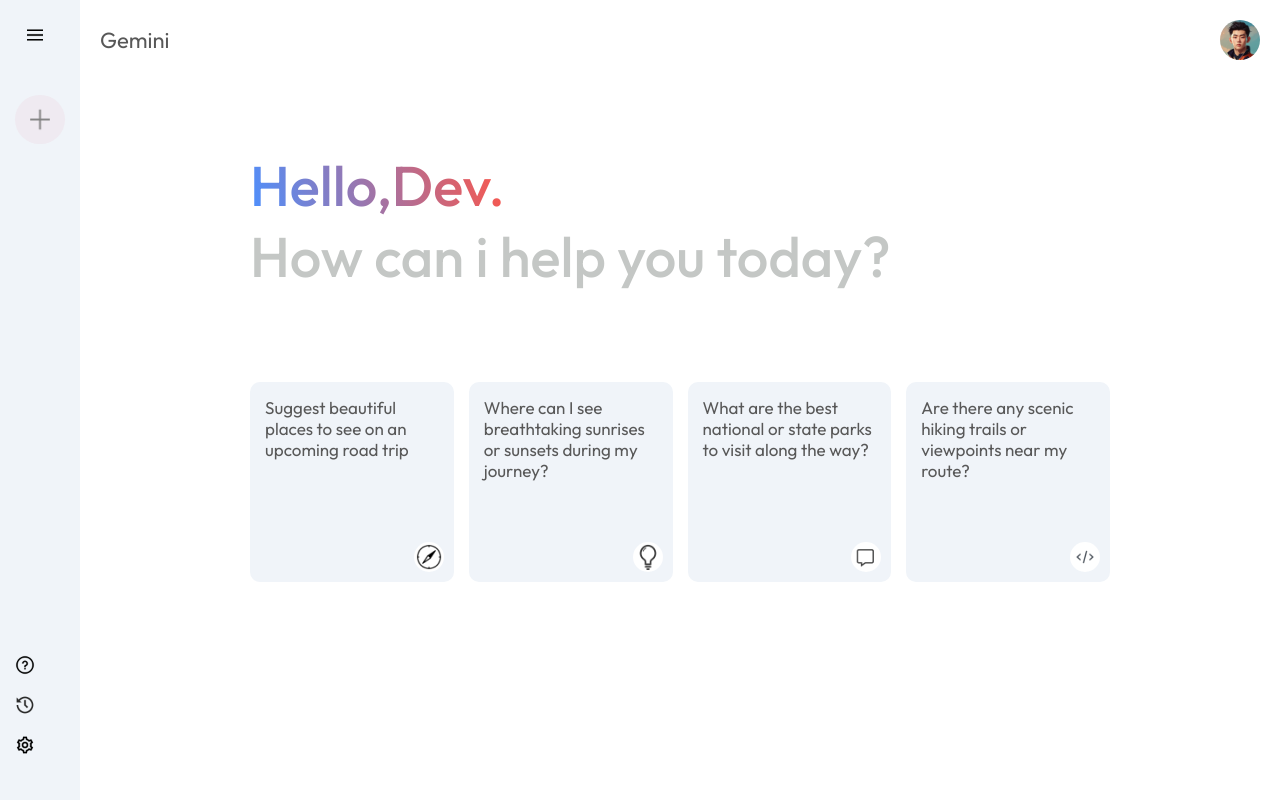
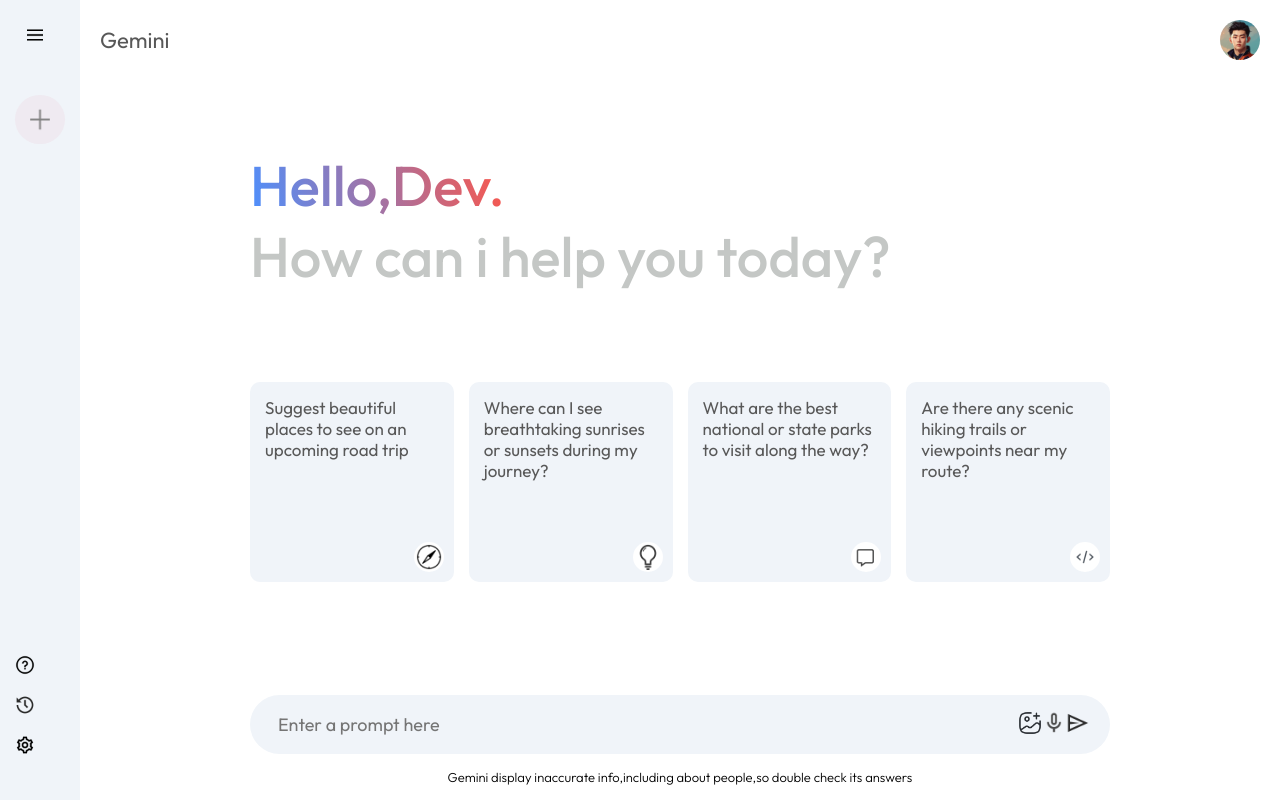
Before and after one commit to dishaagrawalcodes/Gemini-Clone, a React (Vite) app: page / in a window 1280 px wide. Built offline with nearby package versions, Linux system fonts and the light colour scheme.

Commit message:
completed main.jsx file

```diff
--- a/src/Components/Main/Main.css
+++ b/src/Components/Main/Main.css
@@ -62,3 +62,43 @@
 .main .card:hover{
     background-color: #dfe4ea;
 }
+.main-bottom{
+    position: absolute;
+    bottom: 0;
+    width:100%;
+    max-width:900px;
+    padding: 0px 20px;
+    margin:auto;
+}
+.search-box{
+    display: flex;
+    align-items: center;
+    justify-content: space-between;
+    gap: 20px;
+    background-color: #f0f4f9;
+    padding: 10px 20px;
+    border-radius: 50px;
+}
+.search-box img{
+    width:24px;
+    cursor: pointer;
+}
+.search-box input{
+    flex:1;
+    background: transparent;
+    border: none;
+    outline: none;
+    padding: 8px;
+    font-size: 18px;
+}
+.search-box{
+    display: flex;
+    align-items: center;
+    gap:15px;
+}
+.main .bottom-info{
+    font-size:13px;
+    margin:15px auto;
+    text-align:center;
+    font-weight: 300;
+}
--- a/src/Components/Main/Main.jsx
+++ b/src/Components/Main/Main.jsx
@@ -36,6 +36,17 @@
                 </div>
 
             </div>
+            <div className="main-bottom">
+                <div className="search-box">
+                    <input type="text" placeholder='Enter a prompt here'/>
+                    <div>
+                        <img src={assets.gallery_icon} alt="" />
+                        <img src={assets.mic_icon} alt="" />
+                        <img src={assets.send_icon} alt="" />
+                    </div>
+                </div>
+                <p className="bottom-info">Gemini display inaccurate info,including about people,so double check its answers </p>
+            </div>
         </div>
       </div>
 
```
